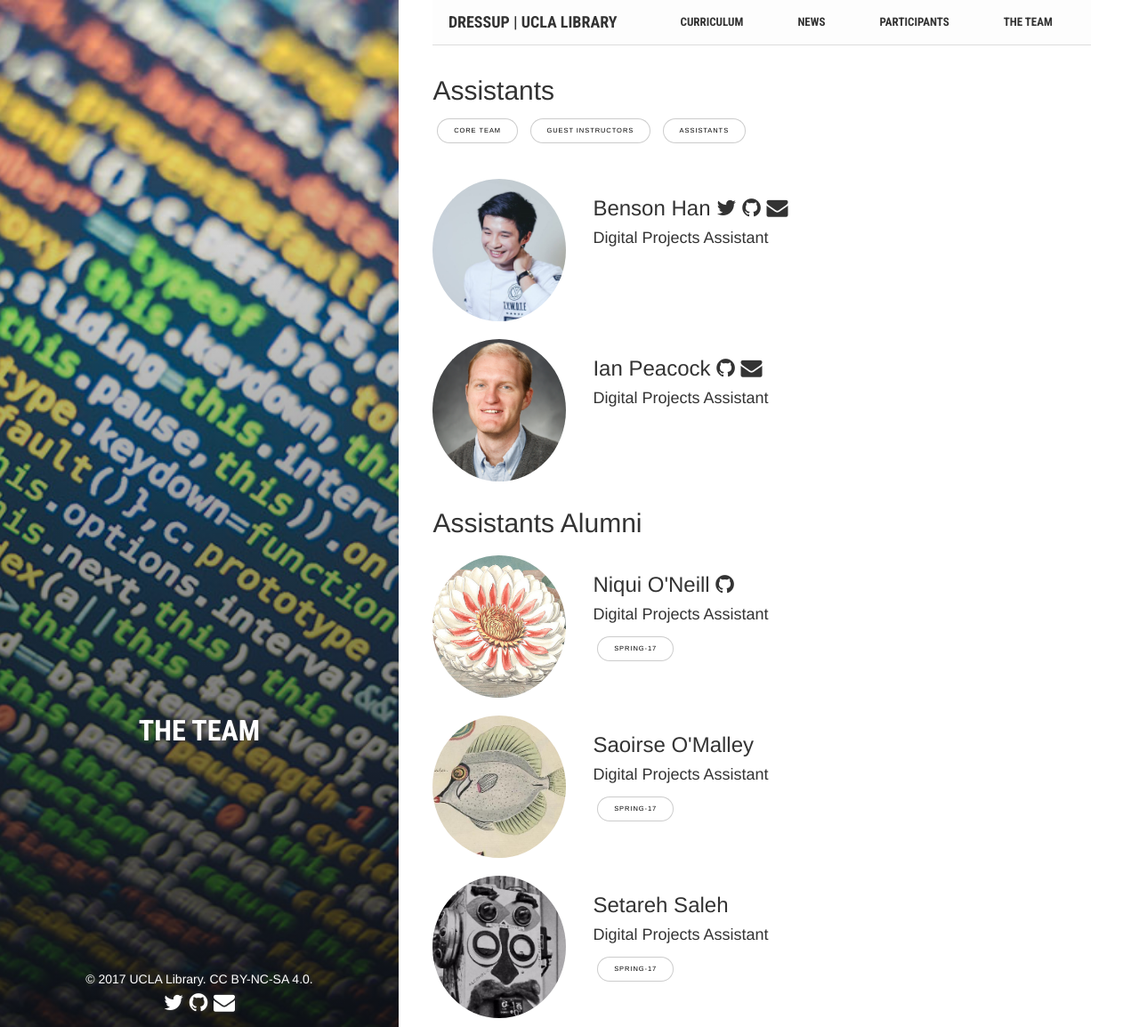
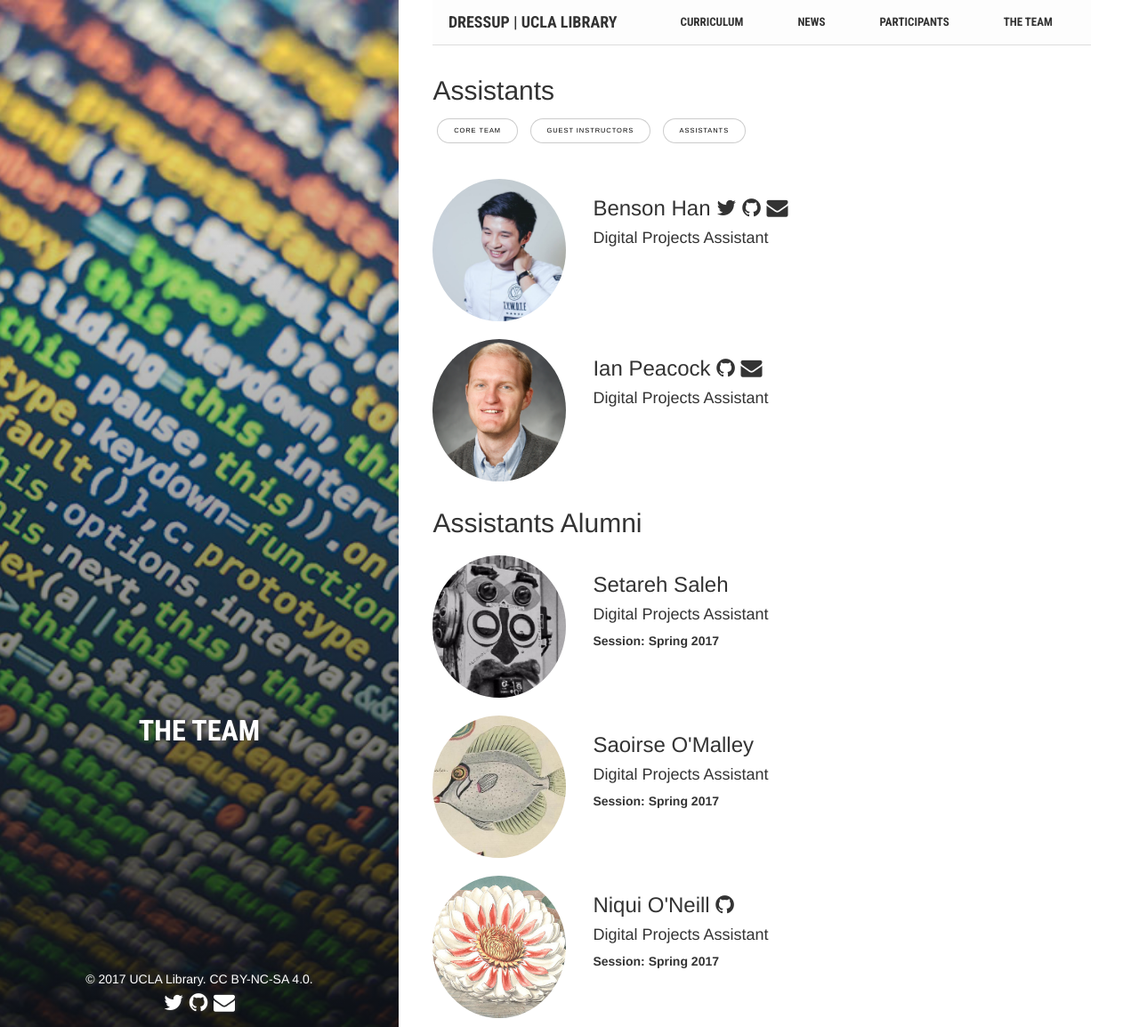
Before and after one commit to dnoneill/dressup-rebuild, a Jekyll site: the page built from _teamstatus/team-assistant.md, in a window 1280 px wide and 1154 px high. Shown: the whole window at 89% size. Built offline with Jekyll 4.4.1, drawn with Linux system fonts in a browser that asks for light colours.

Commit message:
added sorted alumni to pages

```diff
--- a/_config.yml
+++ b/_config.yml
@@ -36,10 +36,6 @@ collections:
     title: Sessions
     output: true
     permalink: /participants/:name
-  teamsessions:
-    title: Team Sessions
-    output: true
-    permalink: /alumni/:name
   teamstatus:
     title: Team Status
     output: true
--- a/_layouts/team.html
+++ b/_layouts/team.html
@@ -46,7 +46,8 @@ layout: default
     {% endif %}
     {% endfor %}
     <h2 id="alumni-header"></h2>
-    {% for person in site.people %}
+    {% assign alumnisort = site.people | sort: 'date' | reverse %}
+    {% for person in alumnisort %}
     {% if person.role == status and person.status == 'alumni' %}
     <script>
     {% if page.title == "The Team" %}document.getElementById("alumni-header").innerHTML = "Core Team Alumni"
@@ -73,7 +74,7 @@ layout: default
                 <a href="mailto:{{ person.email }}"><i class="fa fa-envelope"></i></a>
                 {% endif %} </h3>
                 <h4>{{person.title}}</h4>
-                {% if person.session %}<a href="{{site.baseurl}}/alumni/{{person.session}}" class="button">{{person.session}}</a>{% endif %}
+                {% if person.session %}<b>Session: {{person.session}}</b>{% endif %}
                 <p>{{person.description}}</p>
              </div>
         </div>
--- a/_people/niqui_oneill.md
+++ b/_people/niqui_oneill.md
@@ -8,6 +8,7 @@ github: dnoneill
 email:
 website:
 role: assistant
-session: spring-17
+session: Spring 2017
+date: 2017-04-01
 status: alumni
 ---
--- a/_people/saoirse_omalley.md
+++ b/_people/saoirse_omalley.md
@@ -8,6 +8,7 @@ github:
 email:
 website:
 role: assistant
-session: spring-17
+session: Spring 2017
+date: 2017-04-01
 status: alumni
 ---
--- a/_people/setareh_saleh.md
+++ b/_people/setareh_saleh.md
@@ -8,6 +8,7 @@ github:
 email:
 website:
 role: assistant
-session: spring-17
+session: Spring 2017
+date: 2017-04-01
 status: alumni
 ---
--- a/_teamsessions/spring_17.md
+++ /dev/null
@@ -1,6 +0,0 @@
----
-layout: alumni
-title: Spring 2017
-session: spring-17
-date: 2017-04-01
----
```
Also changed, not shown: _layouts/alumni.html (deleted, +0 -39 lines), _teamsessions/_session_template.md (deleted, +0 -6 lines), _teamsessions/summer_17.md (deleted, +0 -6 lines).
